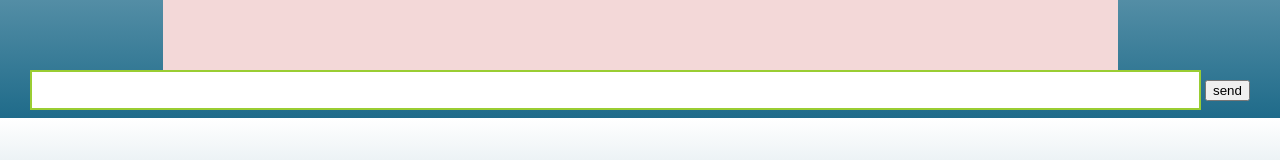
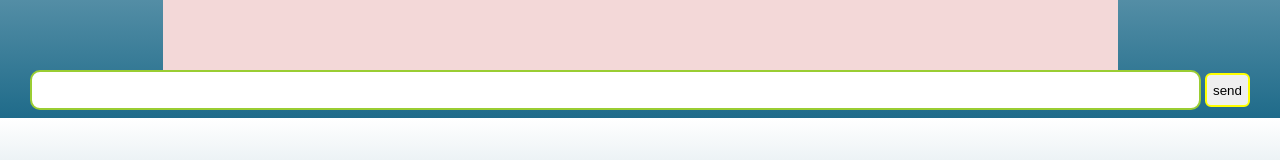
Before and after one commit to Ishant-raj-2006/chatWebapp, a plain HTML site: page index.html in a window 1280 px wide. Shown: the part 388-548 px from the top of the page. Drawn offline with Linux system fonts and the light colour scheme.

Commit message:
Update 1.1

```diff
--- a/css/style.css
+++ b/css/style.css
@@ -39,6 +39,12 @@ clear: both;
 #messageInp{
 width: 92%;
 border: 2px solid yellowgreen;
-border: radius 6px ;
+border-radius: 10px;
 height: 34px;
 }
+.btn{
+    cursor: pointer;
+    border: 2px solid yellow;
+    border-radius: 6px;
+    height: 34px;
+}
```
